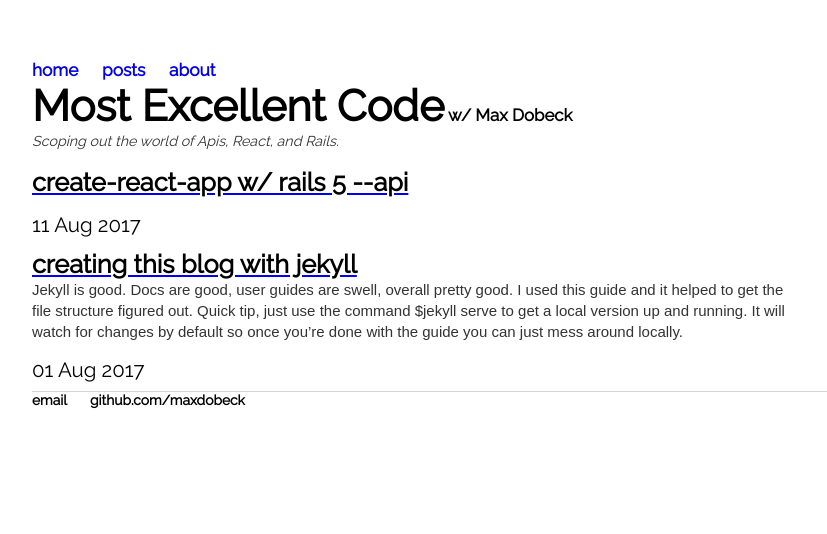
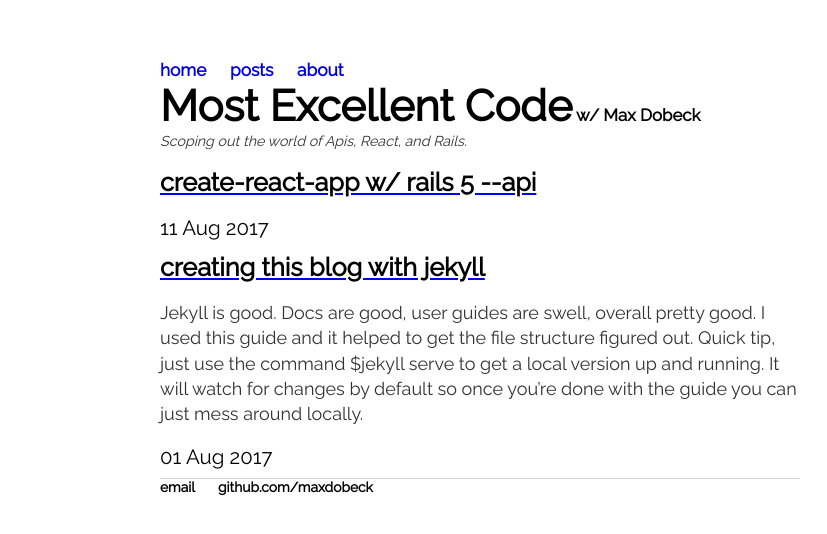
Before and after one commit to maxdobeck/maxdobeck.github.io, a Jekyll site: the page built from index.html, in a window 1280 px wide. Shown: the top 534 px of the page, without its empty margins (160-987 px from the left). Built offline with Jekyll 4.4.1, drawn with Linux system fonts in a browser that asks for light colours; the list of posts is cut into pages by our own code.

Commit message:
Added more font size changes.

```diff
--- a/css/main.css
+++ b/css/main.css
@@ -1,6 +1,6 @@
 body {
     margin: 60px auto;
-    width: 70%;
+    width: 50%;
     font-size: .9em;
     font-family: 'Raleway', 'Arial', 'Sans-Serif';
 }
@@ -41,6 +41,9 @@ nav ul li, footer ul li {
     color:#999;
     text-decoration: none;
 }
+.postStub {
+    font-size: 18px;
+}
 a {
     text-decoration: underline;
 }
@@ -74,8 +77,8 @@ footer {
     font-size: .8em;
 }
 .post {
-    font-size: 15px;
-    width: 85%;
+    font-size: 12px;
+    width: 90%;
     font-family: 'arial','serif';
     margin-top: 0em;
 }
--- a/index.html
+++ b/index.html
@@ -12,7 +12,7 @@ title: Maximum Code
   <ul class="posts">
     {% for post in site.posts %}
       <a href="{{ post.url }}" title="{{ post.title }}" class="postTitleLink"><h3 class="postTitle">{{ post.title }}</h3></a>
-      <p class="post">{{ post.content | truncatewords:100 | strip_html }}</p>
+      <p class="postStub">{{ post.content | truncatewords:100 | strip_html }}</p>
       <li><span class="postDate">{{ post.date | date_to_string }}</span> </li>
     {% endfor %}
   </ul>
```
